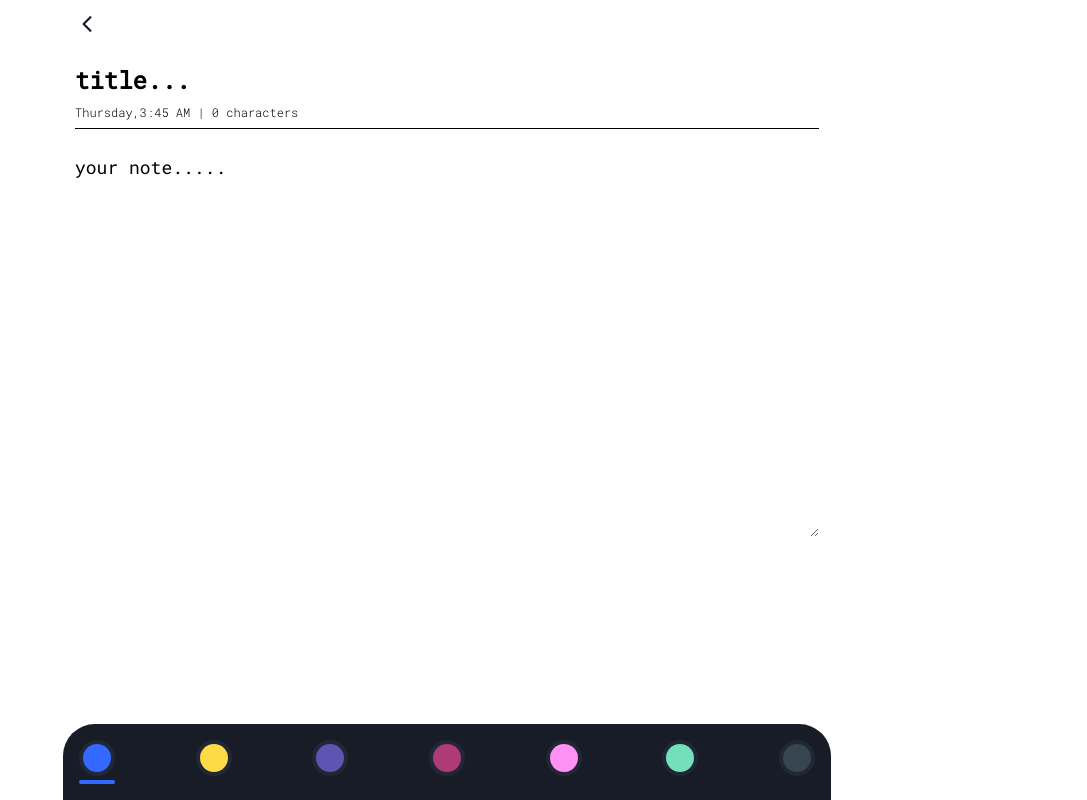
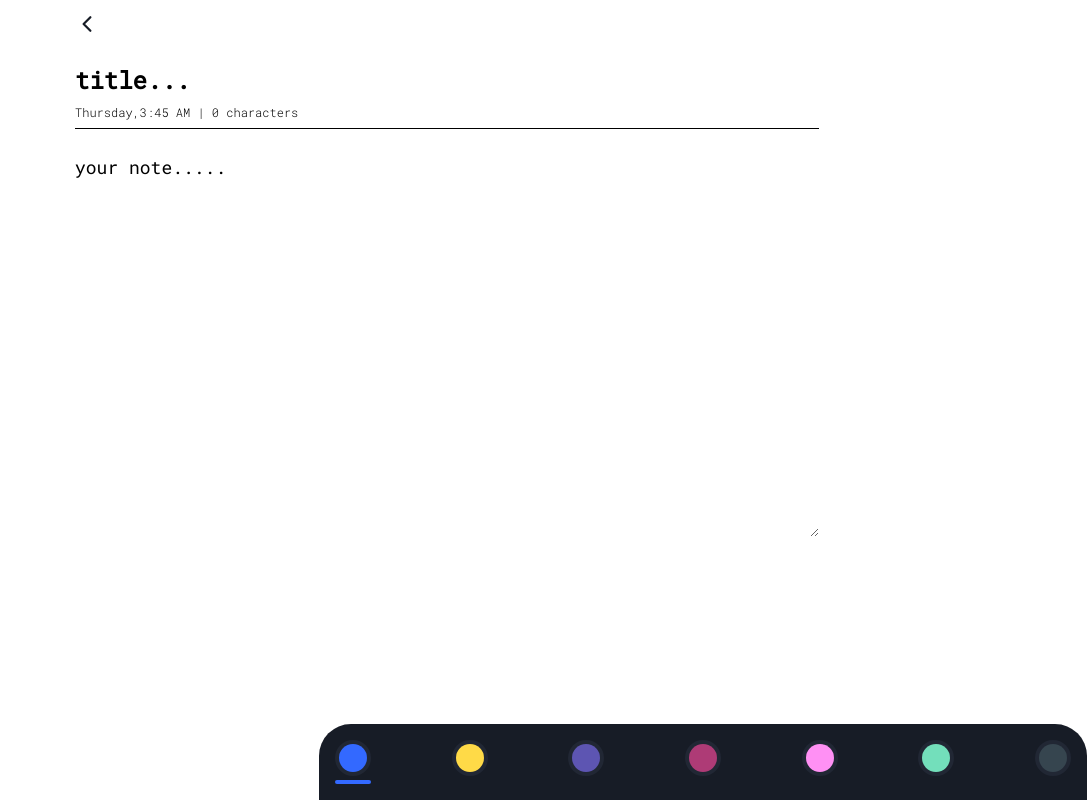
Before and after one commit to poudelsanchit/Notes, a React (Vite) app: page /addnote in a window 1280 px wide. Shown: the whole page, without its empty margins (193-1280 px from the left). Built offline with nearby package versions, Linux system fonts and the light colour scheme.

Commit message:
update App.jsx, AddNotes.jsx and EditNotes.jsx

```diff
--- a/src/App.jsx
+++ b/src/App.jsx
@@ -74,7 +74,7 @@ const [searchText,setSearchText]= useState('');
 console.log(notes);
 
   return (
-    <div className="w-full bg-text-primary h-screen dark:bg-primary ">
+    <div className="w-full bg-text-primary  dark:bg-primary ">
        <Routes>
        <Route index element={<SplashScreen/>} />
       <Route path='/home' element={<Notes notes={notes.filter((note)=>note.text.toLowerCase().includes(searchText))} handleDeleteNote={deleteNote} handleSearch={setSearchText}/>} />
--- a/src/Pages/AddNotes.jsx
+++ b/src/Pages/AddNotes.jsx
@@ -72,7 +72,7 @@ const AddNotes = ({setNotes,data}) => {
     return (
       <>
 
-      <div className='flex flex-col w-full max-h-screen items-center dark:bg-primary bg-[#ffffff] overflow-hidden' >
+      <div className='flex flex-col w-full h-min items-center dark:bg-primary bg-[#ffffff] overflow-hidden' >
         <div className='md:w-3/5 w-full '>
         <div className='p-3 flex flex-col h-screen' >
 
@@ -109,7 +109,7 @@ const AddNotes = ({setNotes,data}) => {
 
       </div>
 
-        <div className='dark:bg-[#171c26] bg-[#171c26] bottom-0 absolute h-min p-4 rounded-t-[2rem] w-full md:w-3/5'>
+        <div className='dark:bg-[#171c26] bg-[#171c26] bottom-0 right-0 absolute h-min p-4 rounded-t-[2rem] w-full md:w-3/5'>
       <div className='flex justify-between '>
       { colors.map((notes,index)=>(
           <div className='flex flex-col items-center gap-1'>
```
